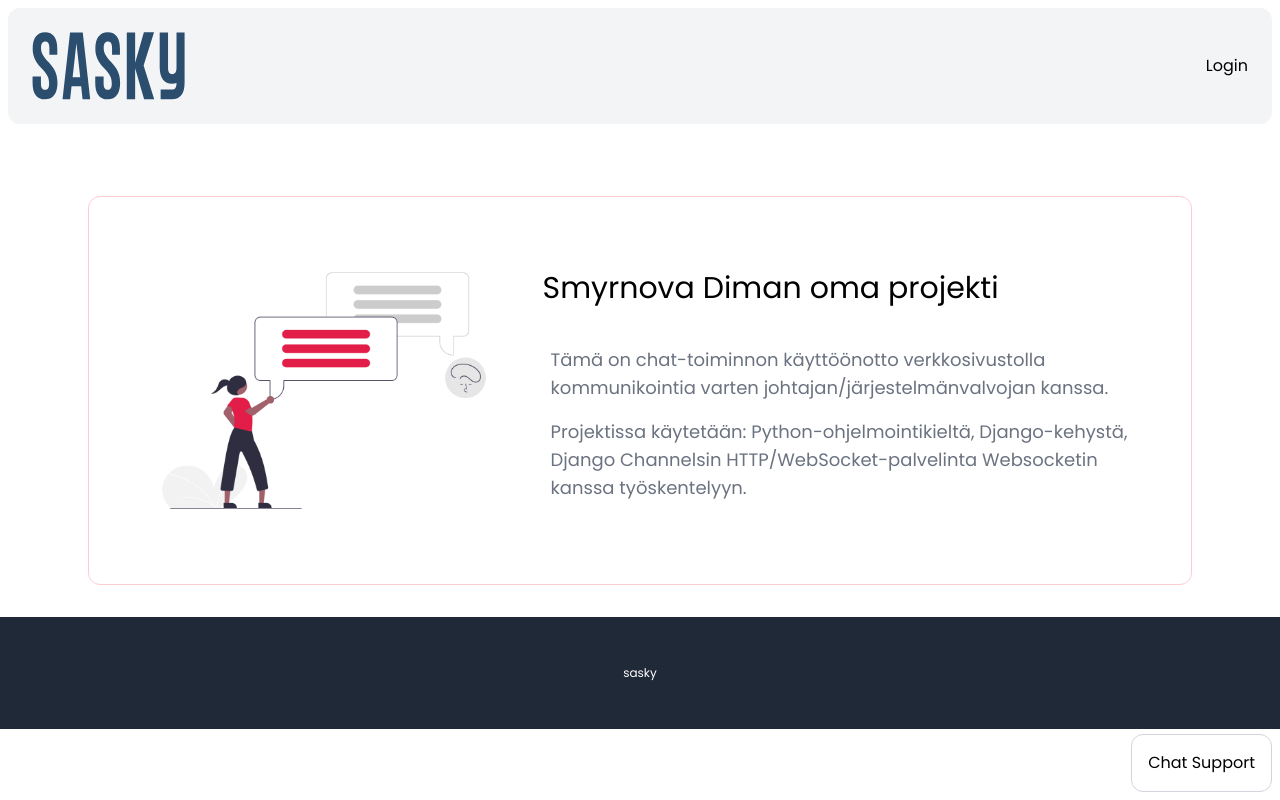
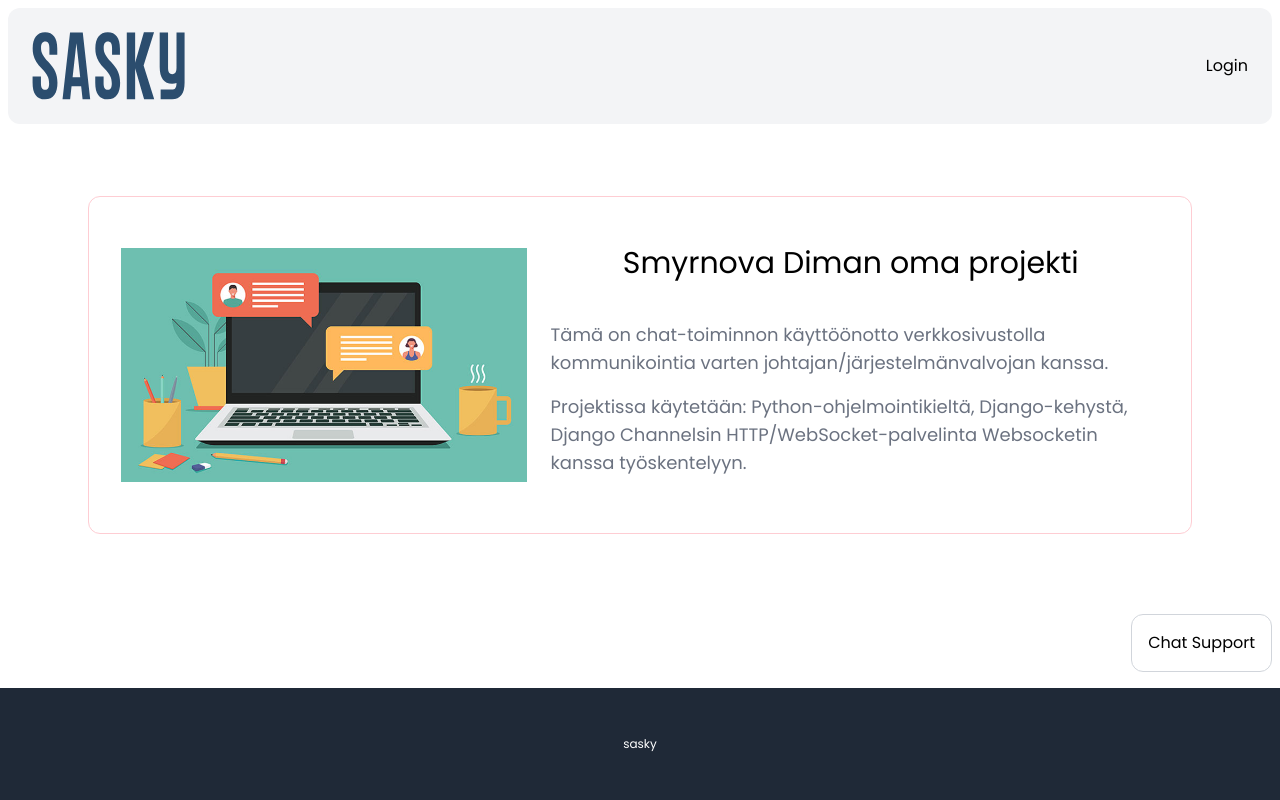
Before and after one commit to uasmirnov/sasky, a Django app: page / in a window 1280 px wide. Run offline with Django 4.2, Linux system fonts and the light colour scheme.

Commit message:
fixed style

```diff
--- a/chat/templates/chat/partials/chat_bubble.html
+++ b/chat/templates/chat/partials/chat_bubble.html
@@ -1,4 +1,4 @@
-<div id="chat" class="max-w-[300px] fixed right-2 bottom-2 p-4 bg-white border border-gray-300 rounded-xl">
+<div id="chat" class="max-w-[300px] fixed right-2 bottom-32 p-4 bg-white border border-gray-300 rounded-xl z-50">
     <div id="chat_icon">
         <button id="chat_open" class="flex items-center">
             Chat Support
--- a/core/templates/core/base.html
+++ b/core/templates/core/base.html
@@ -11,9 +11,11 @@
         <link rel="preconnect" href="https://fonts.googleapis.com">
         <link rel="preconnect" href="https://fonts.gstatic.com" crossorigin>
         <link href="https://fonts.googleapis.com/css2?family=Poppins:ital,wght@0,100;0,200;0,300;0,400;0,500;0,600;0,700;0,800;0,900;1,100;1,200;1,300;1,400;1,500;1,600;1,700;1,800;1,900&display=swap" rel="stylesheet">
+        <link href="https://sasky.fi/wp-content/themes/sasky-2/dist/images/favicon-445418d420.svg" rel="icon" type="image/svg+xml">
     </head>
 
     <body>
+        <div class="wrapper relative h-[100vh]">
             <div class="p-2">
                 <nav class="p-6 bg-gray-100 text-black flex justify-between items-center rounded-xl">
                     <a href="{% url 'core:index' %}" class="text-xl">
@@ -60,9 +62,10 @@
                 </main>
             </div>
 
-        <footer class="py-12 px-6 bg-gray-800 text-white text-center text-xs">
+            <footer class="py-12 px-6 bg-gray-800 text-white text-center text-xs absolute bottom-0 w-full">
                 <p>sasky</p>
             </footer>
+        </div>
 
         {% block scripts %}
         {% endblock %}
--- a/core/templates/core/index.html
+++ b/core/templates/core/index.html
@@ -3,13 +3,13 @@
 {% load static %}
 
 {% block content %}
-    <div class="mt-12 py-12 px-8 grid grid-cols-5 gap-4 items-center border border-rose-200 rounded-xl">
-        <div class="col-span-2">
-            <img src="{% static 'images/header.png' %}">
+    <div class="mt-12 py-12 px-8 grid grid-cols-8 sm:grid-cols-5 gap-4 items-center border border-rose-200 rounded-xl">
+        <div class="col-span-5 sm:col-span-2">
+            <img src="{% static 'images/live-chat.jpg' %}">
         </div>
 
-        <div class="col-span-3">
-            <h1 class="mb-8 text-3xl">Smyrnova Diman oma projekti</h1>
+        <div class="col-span-3 sm:col-span-3">
+            <h1 class="mb-8 text-3xl text-center">Smyrnova Diman oma projekti</h1>
 
             <h2 class="text-lg text-gray-500 p-2">
                 Tämä on chat-toiminnon käyttöönotto verkkosivustolla kommunikointia varten johtajan/järjestelmänvalvojan kanssa.
```
Also changed, not shown: db.sqlite3, static/css/main.min.css, static/images/header.png (deleted), static/images/live-chat.jpg (added). Lines whose indentation alone changed are shown as unchanged.
